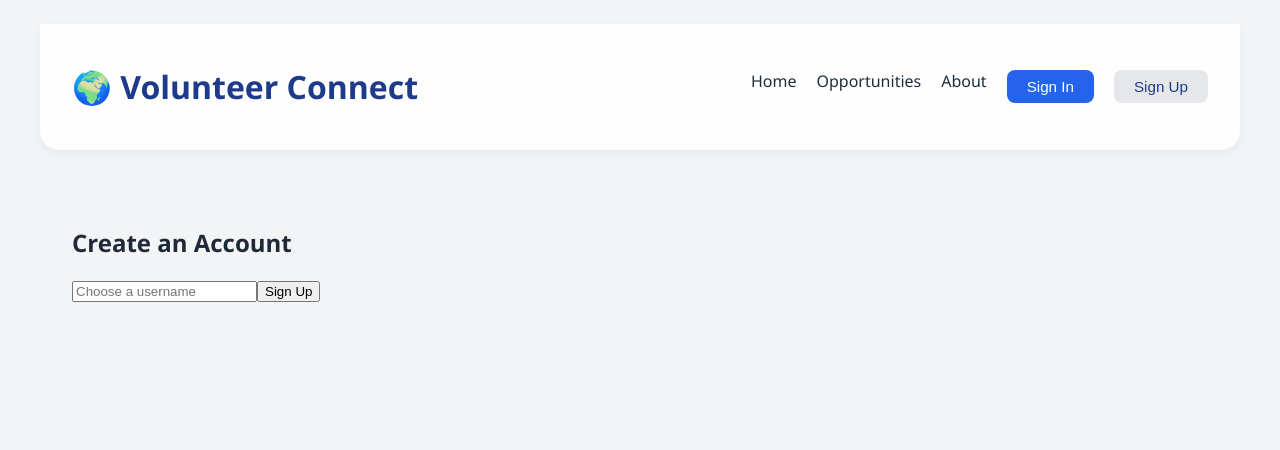
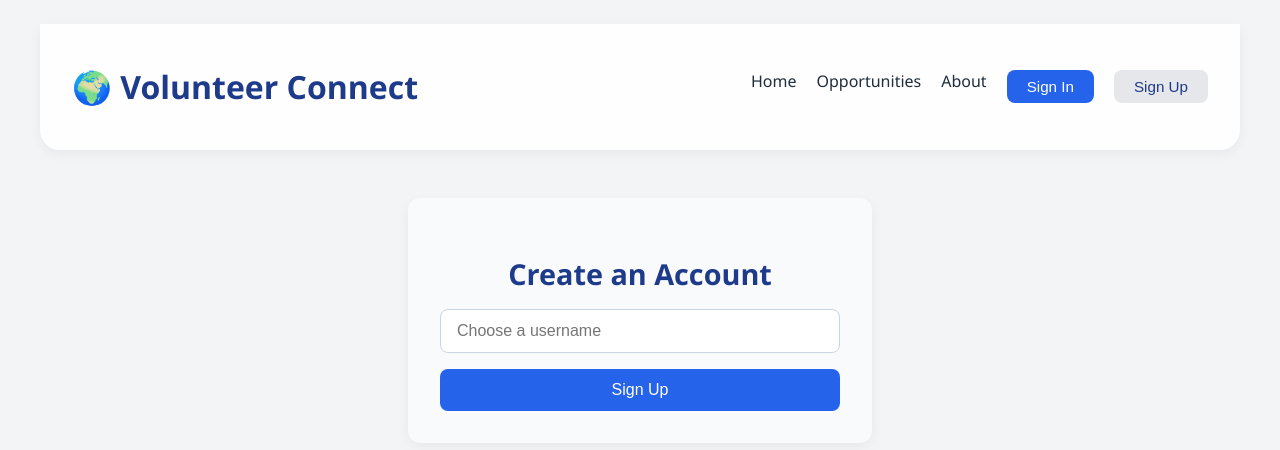
Before and after one commit to LizaGiorgobiani/volunteer_finder, a React (Vite) app in the folder client/: page /signup in a window 1280 px wide. Shown: the top 450 px of the page. Built offline with nearby package versions, Linux system fonts and the light colour scheme; no server answers.

Commit message:
ui for sign up page

```diff
--- a/client/src/pages/SignupPage.tsx
+++ b/client/src/pages/SignupPage.tsx
@@ -1,5 +1,6 @@
 import { useState } from "react";
 import { useNavigate } from "react-router-dom";
+import "../styles/SignupPage.css";
 
 const SignupPage = () => {
   const [username, setUsername] = useState("");
@@ -19,18 +20,21 @@ const SignupPage = () => {
   };
 
   return (
-    <div style={{ padding: "2rem" }}>
-      <h2>Create an Account</h2>
-      <form onSubmit={handleSubmit}>
+    <div className="signup-container">
+      <h2 className="signup-title">Create an Account</h2>
+      <form onSubmit={handleSubmit} className="signup-form">
         <input
+          className="signup-input"
           value={username}
           onChange={(e) => setUsername(e.target.value)}
           placeholder="Choose a username"
           required
         />
-        <button type="submit">Sign Up</button>
+        <button type="submit" className="signup-button">
+          Sign Up
+        </button>
       </form>
-      {error && <p style={{ color: "red" }}>{error}</p>}
+      {error && <p className="signup-error">{error}</p>}
     </div>
   );
 };
--- /dev/null
+++ b/client/src/styles/SignupPage.css
@@ -0,0 +1,51 @@
+.signup-container {
+  max-width: 400px;
+  margin: 3rem auto;
+  padding: 2rem;
+  background: #f9fafb;
+  border-radius: 12px;
+  box-shadow: 0 4px 12px rgba(0, 0, 0, 0.05);
+  text-align: center;
+}
+
+.signup-title {
+  font-size: 1.8rem;
+  font-weight: bold;
+  color: #1e3a8a;
+  margin-bottom: 1rem;
+}
+
+.signup-form {
+  display: flex;
+  flex-direction: column;
+  gap: 1rem;
+}
+
+.signup-input {
+  padding: 0.75rem 1rem;
+  border: 1px solid #cbd5e1;
+  border-radius: 8px;
+  font-size: 1rem;
+}
+
+.signup-button {
+  padding: 0.75rem 1rem;
+  background-color: #2563eb;
+  color: white;
+  border: none;
+  border-radius: 8px;
+  font-size: 1rem;
+  font-weight: 500;
+  cursor: pointer;
+  transition: background-color 0.2s;
+}
+
+.signup-button:hover {
+  background-color: #1d4ed8;
+}
+
+.signup-error {
+  color: #dc2626;
+  font-size: 0.9rem;
+  margin-top: 0.5rem;
+}
```
